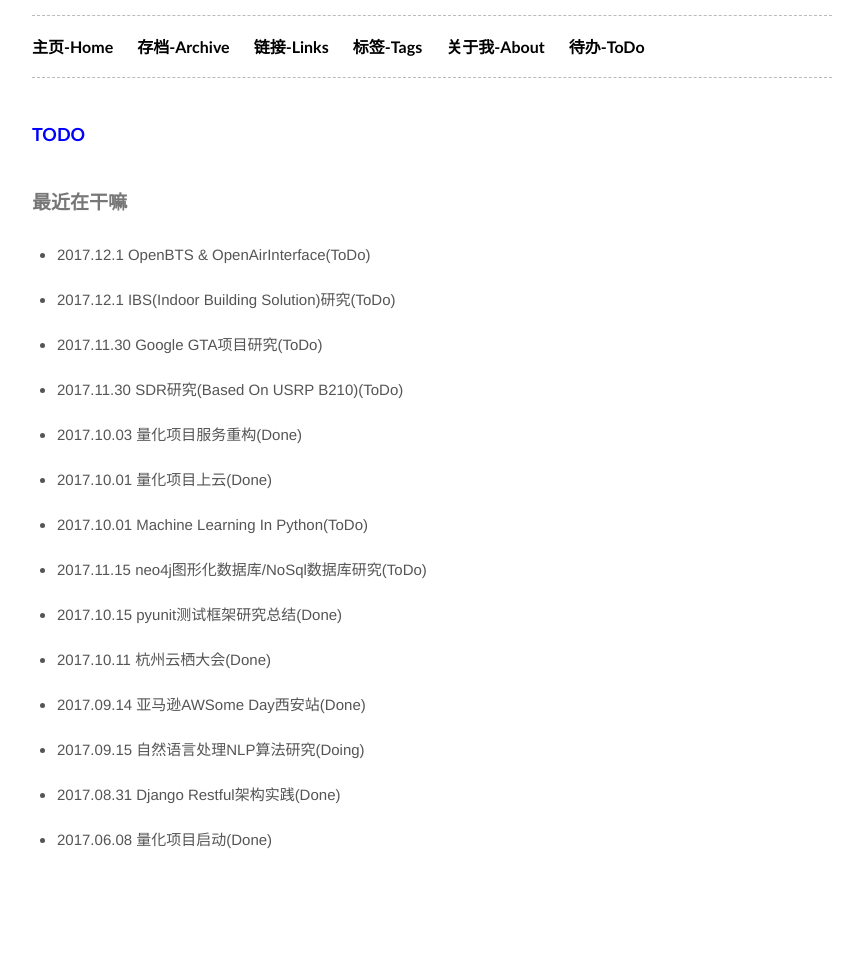
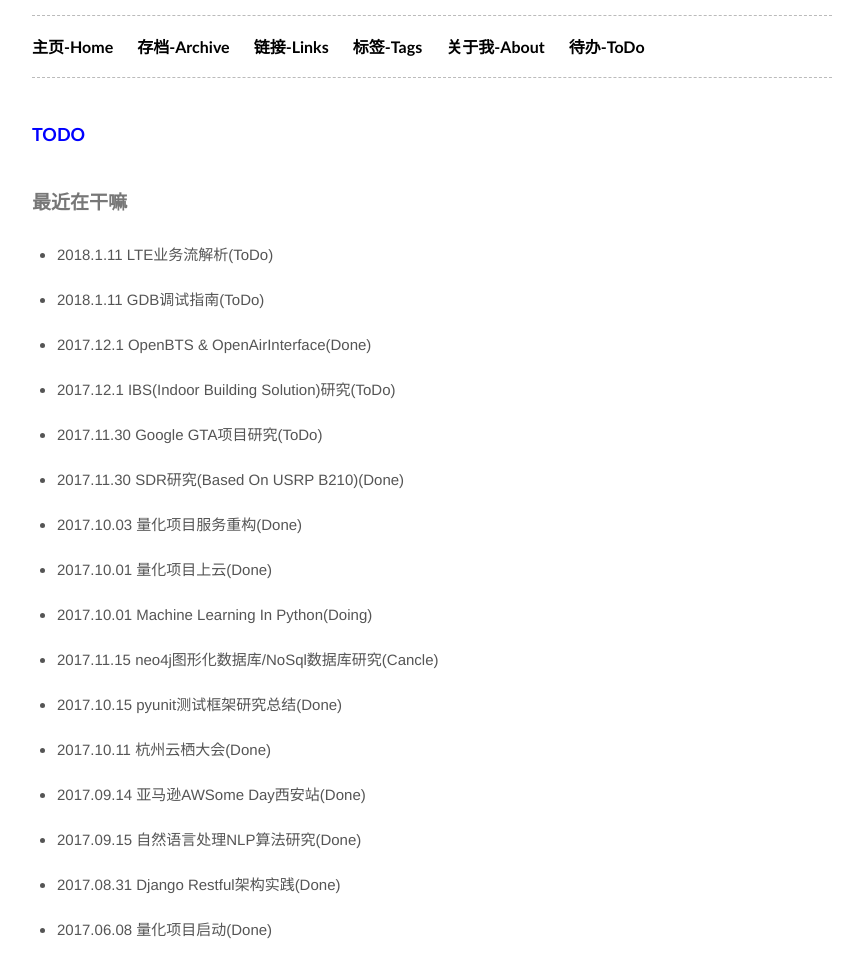
Before and after one commit to fk1091889767/tanwubin.github.io, a Jekyll site: the page built from todo.md, in a window 1280 px wide. Shown: the whole page, without its empty margins (208-1071 px from the left). Built offline with Jekyll 4.4.1, drawn with Linux system fonts in a browser that asks for light colours; comment, search, counter and statistics services are not loaded; before the commit the page ends 900 px from its top, so only the background shows below that.

Commit message:
update todo

```diff
--- a/todo.md
+++ b/todo.md
@@ -7,21 +7,25 @@ permalink: /todo/
 
 ## 最近在干嘛 #
 
-- 2017.12.1 OpenBTS & OpenAirInterface(ToDo)
+- 2018.1.11 LTE业务流解析(ToDo)
+
+- 2018.1.11 GDB调试指南(ToDo)
+
+- 2017.12.1 OpenBTS & OpenAirInterface(Done)
 
 - 2017.12.1 IBS(Indoor Building Solution)研究(ToDo)
 
 - 2017.11.30 Google GTA项目研究(ToDo)
 
-- 2017.11.30 SDR研究(Based On USRP B210)(ToDo)
+- 2017.11.30 SDR研究(Based On USRP B210)(Done)
 
 - 2017.10.03 量化项目服务重构(Done)
 
 - 2017.10.01 量化项目上云(Done)
 
-- 2017.10.01 Machine Learning In Python(ToDo)
+- 2017.10.01 Machine Learning In Python(Doing)
 
-- 2017.11.15 neo4j图形化数据库/NoSql数据库研究(ToDo)
+- 2017.11.15 neo4j图形化数据库/NoSql数据库研究(Cancle)
 
 - 2017.10.15 pyunit测试框架研究总结(Done)
 
@@ -29,7 +33,7 @@ permalink: /todo/
 
 - 2017.09.14 亚马逊AWSome Day西安站(Done)
 
-- 2017.09.15 自然语言处理NLP算法研究(Doing)
+- 2017.09.15 自然语言处理NLP算法研究(Done)
 
 - 2017.08.31 Django Restful架构实践(Done)
 
```
